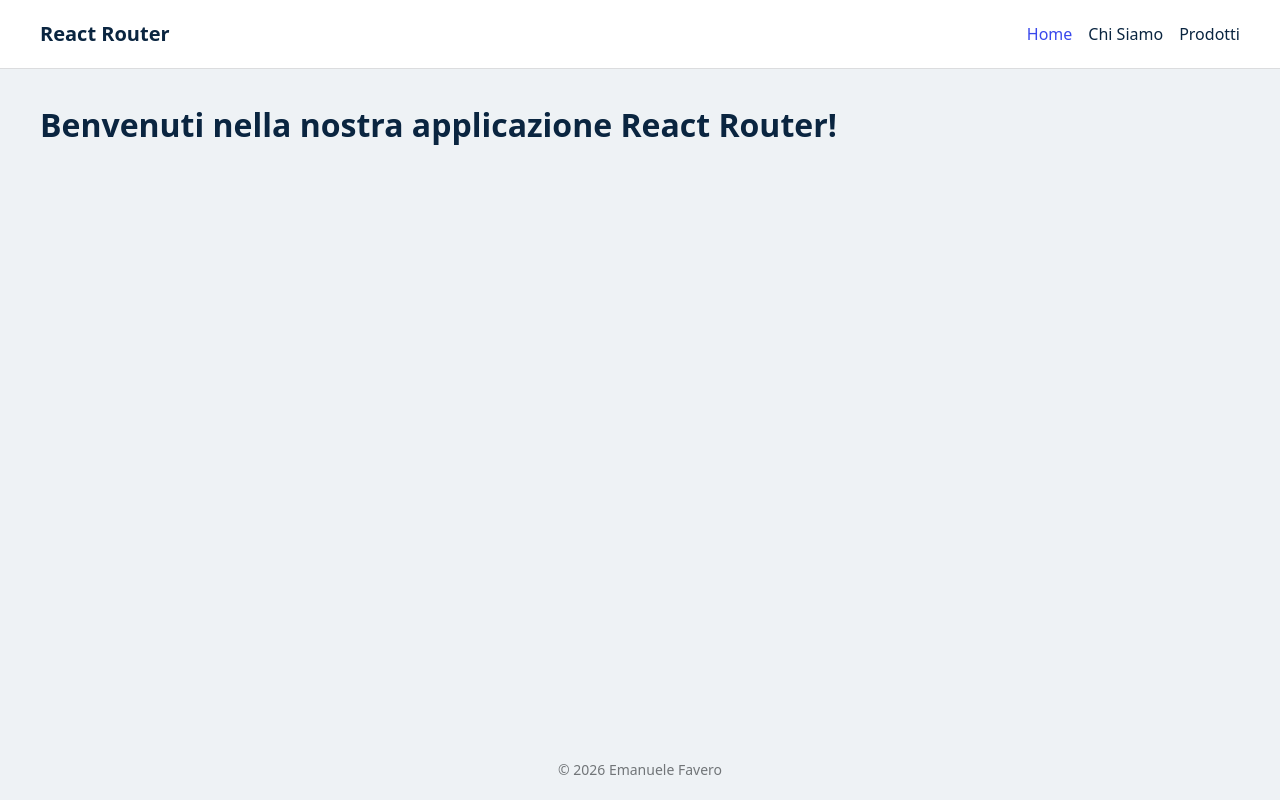
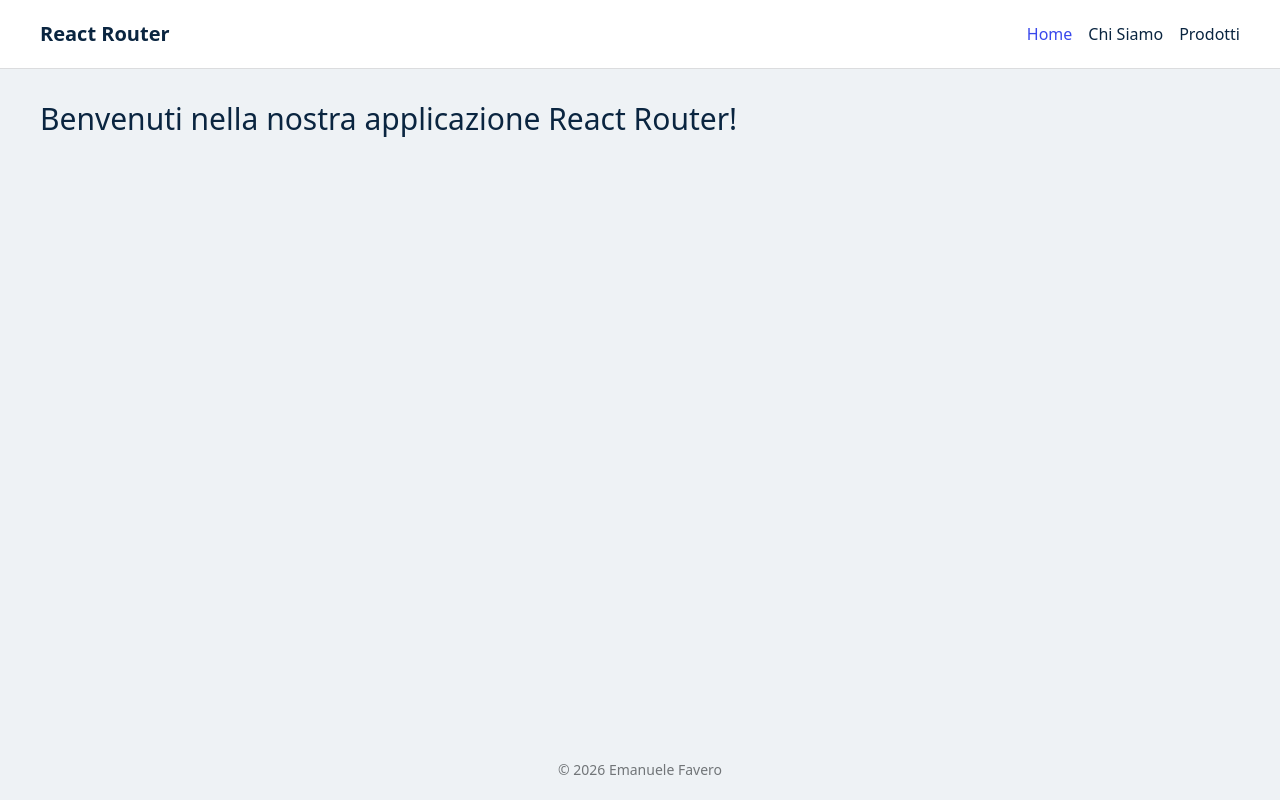
Before and after one commit to emanuelefavero/react-router, a React (Vite) app: page / in a window 1280 px wide. Built offline with nearby package versions, Linux system fonts and the light colour scheme.

Commit message:
chore: update h1 titles

```diff
--- a/src/features/products/Products.jsx
+++ b/src/features/products/Products.jsx
@@ -60,9 +60,9 @@ export const Products = () => {
 
   return (
     <section className='products' aria-labelledby='products-title'>
-      <h2 id='products-title' className='font-normal text-3xl'>
+      <h1 id='products-title' className='font-normal text-3xl'>
         Products
-      </h2>
+      </h1>
 
       {render()}
     </section>
--- a/src/pages/AboutUs.jsx
+++ b/src/pages/AboutUs.jsx
@@ -3,7 +3,7 @@ import './AboutUs.css';
 export const AboutUs = () => {
   return (
     <>
-      <h1>Chi Siamo</h1>
+      <h1 className='font-normal text-3xl'>Chi Siamo</h1>
     </>
   );
 };
--- a/src/pages/Home.jsx
+++ b/src/pages/Home.jsx
@@ -3,7 +3,9 @@ import './Home.css';
 export const Home = () => {
   return (
     <>
-      <h1>Benvenuti nella nostra applicazione React Router!</h1>
+      <h1 className='font-normal text-3xl'>
+        Benvenuti nella nostra applicazione React Router!
+      </h1>
     </>
   );
 };
--- a/src/pages/NotFound.jsx
+++ b/src/pages/NotFound.jsx
@@ -3,7 +3,7 @@ import './NotFound.css';
 export const NotFound = () => {
   return (
     <>
-      <h1>
+      <h1 className='font-normal text-3xl'>
         <span>404</span> - Pagina non trovata
       </h1>
     </>
--- a/src/pages/Products.jsx
+++ b/src/pages/Products.jsx
@@ -4,8 +4,6 @@ import './Products.css';
 export const Products = () => {
   return (
     <>
-      <h1>Prodotti</h1>
-
       <ProductsFeature />
     </>
   );
```
